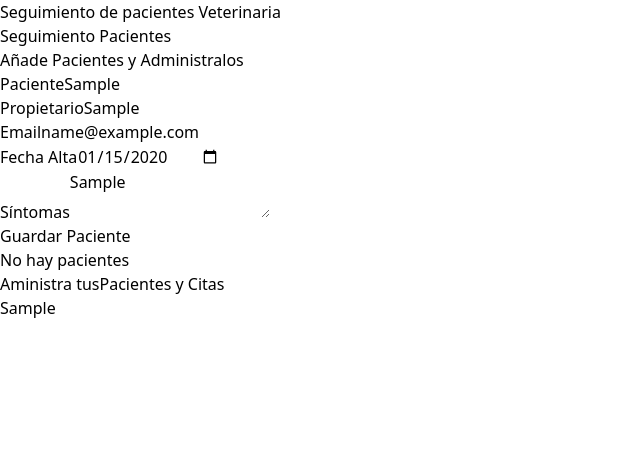
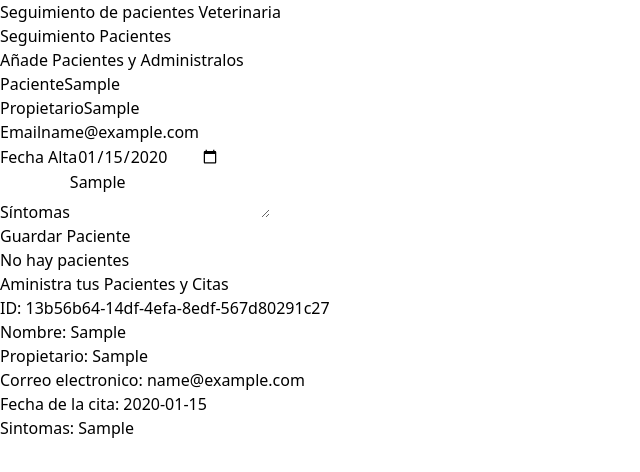
Before and after one commit to DarioAlvarez53/Pacientes, a React (Vite) app: page / in a window 1280 px wide. Both pictures are taken after typing "Sample", "Sample", "name@example.com", "2020-01-15", "Sample" into the empty fields and a click on the input "Guardar Paciente". Shown: the top 472 px of the page, without its empty margins (0-640 px from the left). Built offline with nearby package versions, Linux system fonts and the light colour scheme.

Commit message:
Mostrando la informacion del paciente

```diff
--- a/src/components/PatientDetail.tsx
+++ b/src/components/PatientDetail.tsx
@@ -1,4 +1,5 @@
 import { Patient } from "../types"
+import PatientDetailItem from "./PatientDetailItem"
 
 type PatientDetailProps = {
     patient: Patient
@@ -6,8 +7,13 @@
 
 export default function PatientDetail({patient}: PatientDetailProps) {
     return (
-        <div>
-            {patient.name}
+        <div className="mx-5 my-10 px-5 py-10 bg-white shadow-md rounded-xl border-l-[10px] border-l-indigo-500">
+            <PatientDetailItem label="ID" data={patient.id} />
+            <PatientDetailItem label="Nombre" data={patient.name} />
+            <PatientDetailItem label="Propietario" data={patient.caretaker} />
+            <PatientDetailItem label="Correo electronico" data={patient.email} />
+            <PatientDetailItem label="Fecha de la cita" data={patient.date.toString()} />
+            <PatientDetailItem label="Sintomas" data={patient.symptoms} />
         </div>
     )
 }
--- /dev/null
+++ b/src/components/PatientDetailItem.tsx
@@ -0,0 +1,14 @@
+type PatientDetailItemProps = {
+    label: string,
+    data: string
+}
+
+export default function PatientDetailItem({label, data} : PatientDetailItemProps) {
+    return (
+        <p className="font-bold mb-3 text-indigo-700 uppercase">{label}: {''}
+            <span className="font-normal normal-case text-gray-700">
+                {data}
+            </span>
+        </p>
+    )
+}
--- a/src/components/PatientList.tsx
+++ b/src/components/PatientList.tsx
@@ -11,18 +11,18 @@
                 <>
                     <h2 className="font-black text-3xl text-center">No hay pacientes</h2>
                     <p className="text-xl mt-5 mb-10 text-center">
-                        Aministra tus{''}
+                        Aministra tus {''}
                         <span className="text-indigo-600 font-bold">
                             Pacientes y Citas
                         </span>
-                        {/* En caso de que si tenga pacientes comenzara a iterar */}
-                        {patients.map(patient => (
+                    </p>
+                    {/* En caso de que si tenga pacientes comenzara a iterar */}
+                    {patients.map(patient => (
                             <PatientDetail
                                 key={patient.id}
                                 patient={patient}
                             />
                         ))}
-                    </p>
                 </>
             ) : (
                 <>
```
